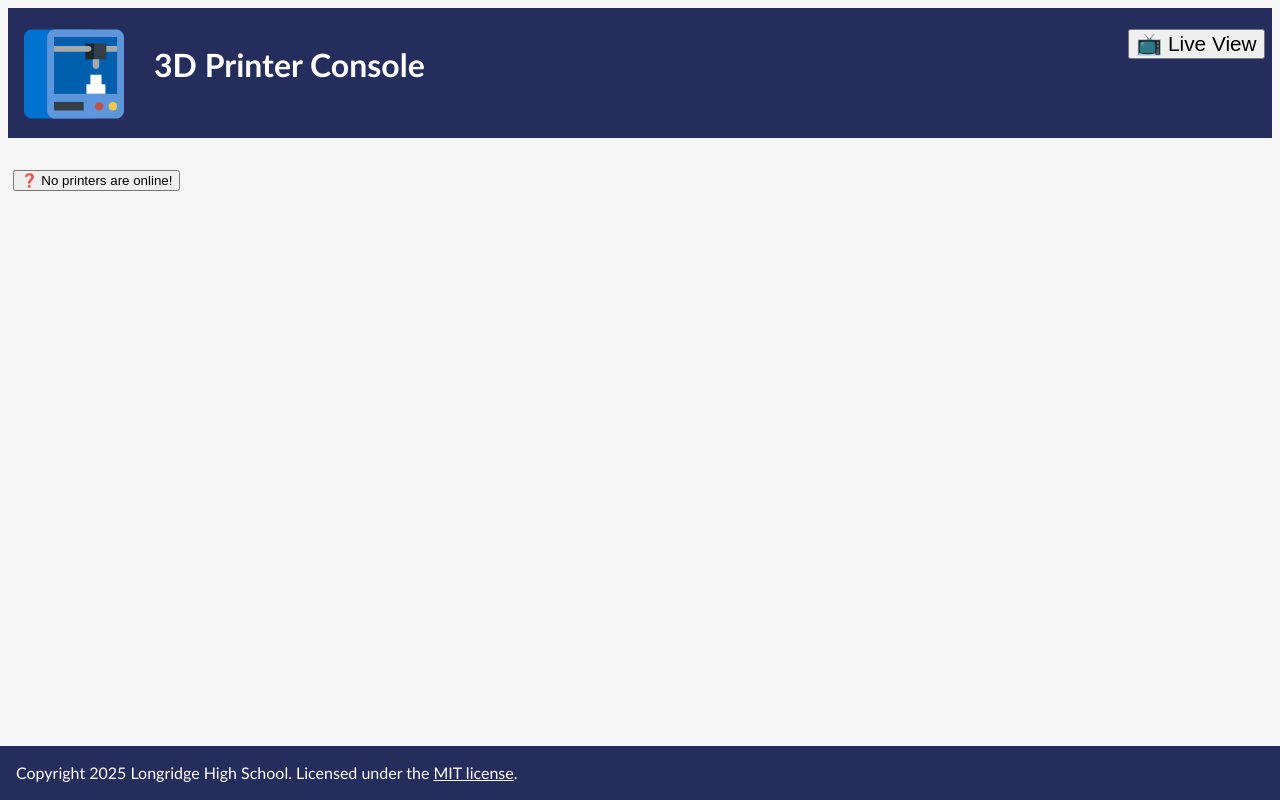
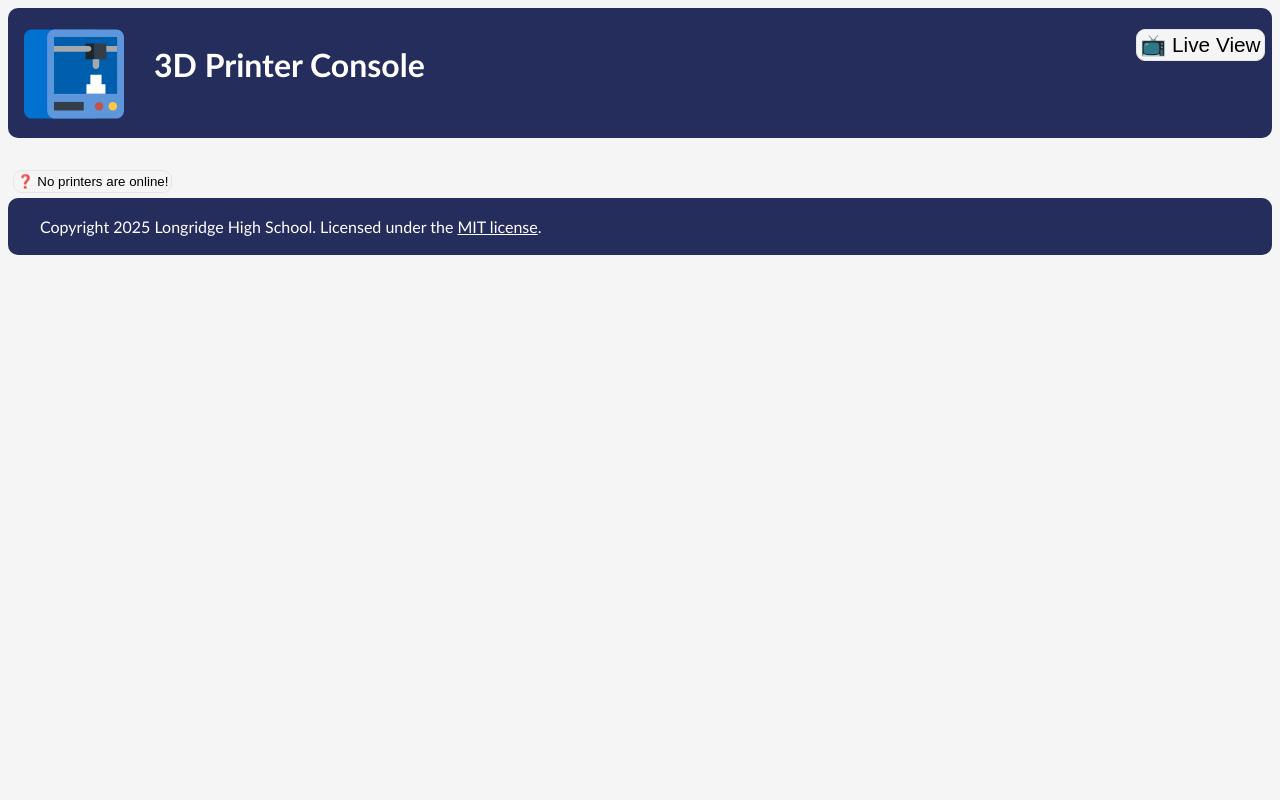
Before and after one commit to Longridge-High-School/3d-print-console, a PHP site: page / in a window 1280 px wide. Run offline with PHP 8.4, Linux system fonts and the light colour scheme.

Commit message:
Added rounded UI elements, updated PHP, made the page reload rather than refresh most od the time and font colour for headers and footer can now be changed.

```diff
--- a/console/css/small.css
+++ b/console/css/small.css
@@ -24,6 +24,7 @@
         position: absolute;
         padding: 1px;
         margin-top: 10px;
+        margin-left: 2px;
         z-index: 15;
         top: 0;
         left: 0;
--- a/console/css/style.css
+++ b/console/css/style.css
@@ -2,6 +2,7 @@
 {
     --brandColour: #252d5c;
     --smallScreenLiveColour: #586497EE;
+    --headerFooterTextColour: #FFFFFF;
 }
 
 body
@@ -14,11 +15,12 @@ body
 header
 {
     background-color: var(--brandColour);
-    color: white;
+    color: var(--headerFooterTextColour);
     padding: 1em;
     margin-bottom: 0.5em;
     padding-bottom: 2em;
     text-align: left;
+    border-radius: 10px;
 }
 
 .Logo
@@ -37,8 +39,19 @@ main
 
 .JobStatus
 {
-    padding: 2px;
+    padding: 4px;
     background-color: whitesmoke;
+    border-radius: 9px;
+}
+
+.LockedText
+{
+    text-align: center;
+    background-color: lightcoral;
+    border-radius: 9px;
+    padding: 3px;
+    padding-top: 1.25em;
+    padding-bottom: 1.25em;
 }
 
 aside
@@ -54,6 +67,7 @@ aside
     margin-top: 0.1em;
     padding: 0.4em;
     background-color: whitesmoke;
+    border-radius: 9px;
 }
 
 #CameraContainer
@@ -70,20 +84,19 @@ iframe
 
 footer
 {
+    background-color: var(--brandColour);
+    color: var(--headerFooterTextColour);
+    padding: 0.2em;
+    padding-left: 2em;
     text-align: left;
-    width: 100%;
-    position: fixed;
+    border-radius: 10px;
+    position: sticky;
     bottom: 0;
-    background-color: var(--brandColour);
-    color: white;
-    padding: 0.1em;
-    padding-left: 1em;
-    left: 0;
 }
 
 footer a
 {
-    color: white;
+    color: var(--headerFooterTextColour);
     font-size: 1em;
     font-family: Calibri, sans-serif;
 }
@@ -100,20 +113,44 @@ td
     min-width: 5em;
 }
 
+tr td:first-of-type
+{
+    border-bottom-left-radius: 10px;
+    border-top-left-radius: 10px;
+}
+
+tr td:last-of-type
+{
+    border-bottom-right-radius: 10px;
+    border-top-right-radius: 10px;
+}
+
 a
 {
     color: black;
     font-size: 0.75em;
 }
 
-button, input[type=file]
+button, input[type=file]::file-selector-button
 {
     margin: 5px;
+    border-radius: 9px;
+    padding: 3px;
+    background-color: whitesmoke;
+    border: 1.5px solid rgb(230, 230, 230);
+    transition-duration: 0.4s;
 }
 
-label
+button:hover, input[type=file]::file-selector-button:hover
 {
-    vertical-align: top;
+    background-color: var(--brandColour);
+    color: white;
+    border: 1.5px solid var(--brandColour);
+}
+
+label, input[type=range]
+{
+    vertical-align: middle;
 }
 
 .LiveViewButton
@@ -130,4 +167,14 @@ label
 #BackButton
 {
     visibility: hidden;
+    background-color: lightgrey;
+    color: red;
+    border: 1.5px solid darkred;
 }
+
+#BackButton:hover
+{
+    background-color: var(--brandColour);
+    border: 1.5px solid var(--brandColour);
+    color: white;
+}
--- a/console/index.html
+++ b/console/index.html
@@ -2,6 +2,7 @@
 <html lang = "en-gb">
     <head>
         <meta charset = "utf-8">
+        <meta http-equiv = "Cache-Control" content = "no-store, max-age=0"> <!-- Force page to reload all the JSON. -->
         <link rel = "stylesheet" href = "/css/style.css">
         <link rel = "icon" href = "/img/favicon.svg" sizes = "any" type = "image/svg+xml">
         <script type = "text/JavaScript" src = "/js/config.js"></script>
@@ -26,7 +27,7 @@
         </main>
         <aside id = "LivePanel">
             <span class = "LivePanelControls">
-                <button id = "BackButton" onclick = "CloseLivePanel ()">❌ Back</button>
+                <button id = "BackButton" onclick = "CloseLivePanel ()">❌</button>
                 <label><b>Camera Scale:</b></label>
                 <input type = "range" min = "40" max = "100" value = "100" id = "ScaleSlider" onchange = "UpdateCameraScale ()">
             </span>
--- a/console/js/config.js
+++ b/console/js/config.js
@@ -7,6 +7,7 @@ async function LoadConfig ()
 
     document.querySelector (":root").style.setProperty ("--brandColour", config.brandColour);
     document.querySelector (":root").style.setProperty ("--smallScreenLiveColour", config.smallScreenLiveColour);
+    document.querySelector (":root").style.setProperty ("--headerFooterTextColour", config.headerFooterTextColour);
 }
 
 var logServer;
--- a/console/js/console.js
+++ b/console/js/console.js
@@ -2,22 +2,23 @@ async function CreateTable ()
 {
     const response = await fetch ("/data/printers.json");
     printers = await response.json ();
+    let content = "";
 
     for (var printer of printers)
     {
         try
         {
             var status = await GetStatus (printer.host, printer.key);
+            let row = "";
 
-            row = mainTable.insertRow ();
-            row.innerHTML += "<td><h3>" + printer.name + "</h3><br><p><a href = '" + printer.host + "' target = '_blank'>Access Device</a></p></td>";
-            row.innerHTML += `<td>
+            row += `<td style = "text-align: center;"><h3>${printer.name}</h3><br><p><a href = "${printer.host}" target = "_blank">Access Device</a></p></td>`;
+            row += `<td>
                                     <b>Status:</b>
                                     <br>` + status + `<br><br>
                                     ` + await GetJobStatus (printer.host, printer.key) + `
                                 </td>`;
-            row.innerHTML += "<td><b>Current File:</b><br>" + await GetCurrentFile (printer.host, printer.key) + "</td>";
-            row.innerHTML += `<td>
+            row += "<td><b>Current File:</b><br>" + await GetCurrentFile (printer.host, printer.key) + "</td>";
+            row += `<td>
                                 <b>Filament Colour:</b><br>
                                 <svg width = "30" height = "30" xmlns = "http://www.w3.org/2000/svg">
                                     <pattern id = "pattern-checkers" x = "0" y = "0" width = "10" height = "10" patternUnits = "userSpaceOnUse">
@@ -34,7 +35,7 @@ async function CreateTable ()
             {
                 if (!CheckKioskMode ())
                 {
-                    row.innerHTML += `<td><button>🔒 Printer Locked</button></td><td></td>`;
+                    row += `<td colspan = 2><div class = "LockedText">🔒 Printer Locked</div></td>`;
                 }
             }
             else
@@ -43,34 +44,35 @@ async function CreateTable ()
                 {
                     if (status == "Ready to Print")
                     {
-                        row.innerHTML += `<td><button onclick = 'Job (${printer.id}, "start");'>✅ Start Printing</button></td>`;
+                        row += `<td><button onclick = 'Job (${printer.id}, "start");'>✅ Start Printing</button></td>`;
                     }
                     else if (status == "Paused")
                     {
-                        row.innerHTML += `<button onclick = 'Job (${printer.id}, "pause");'>⏯️ Resume</button><br>`;
-                        row.innerHTML += `<button onclick = 'Job (${printer.id}, "cancel");'>❌ Cancel</button><br>`;
-                        row.innerHTML += `<button onclick = 'Job (${printer.id}, "restart");'>🔁 Restart</button></td>`;
+                        row += `<button onclick = 'Job (${printer.id}, "pause");'>⏯️ Resume</button><br>`;
+                        row += `<button onclick = 'Job (${printer.id}, "cancel");'>❌ Cancel</button><br>`;
+                        row += `<button onclick = 'Job (${printer.id}, "restart");'>🔁 Restart</button></td>`;
                     }
                     else if (status == "Busy Printing")
                     {
-                        row.innerHTML += `<button onclick = 'Job (${printer.id}, "pause");'>⏯️ Pause</button><br>`;
-                        row.innerHTML += `<button onclick = 'Job (${printer.id}, "cancel");'>❌ Cancel</button></td>`;
+                        row += `<button onclick = 'Job (${printer.id}, "pause");'>⏯️ Pause</button><br>`;
+                        row += `<button onclick = 'Job (${printer.id}, "cancel");'>❌ Cancel</button></td>`;
                     }
                     else
                     {
-                        row.innerHTML += `<div style = "vertical-align: center; text-align: center;">
+                        row += `<div style = "vertical-align: center; text-align: center;">
                                             <i>Please wait...</i>
                                         </div></td>`;
                     }
 
-                    row.innerHTML += `<td>
+                    row += `<td>
                                         <input type = "file" accept = "` + printer.file + `" id = "file_` + printer.host + `" name = "file" onclick = "clearTimeout (timeOutID);">
+                                        <br>
                                         <button onclick = "UploadFile (` + printer.id + `);">⬆️ Upload & Select File</button>
                                     </td>`;
                 }
             }
 
-            row.style.backgroundColor = printer.background;
+            content += `<tr style = "background-color: ${printer.background}">${row}</tr>`;
 
             document.getElementById ("PowerOnButton").style.display = "none";
         }
@@ -99,6 +101,10 @@ async function CreateTable ()
             }
         }
     }
+
+    mainTable.innerHTML = content; // Write new table.
+
+    SetRefresh (); // Reload data in 10 seconds.
 }
 
 async function GetStatus (host, key)
@@ -242,7 +248,7 @@ async function Job (id, command)
     host = printers [id].host;
     key = printers [id].key;
 
-    await WriteLog ("Ran command '" + command + "' on " + printers [id].name + ".");
+    await WriteLog (`Ran command "${command}" on ${printers [id].name}.`);
 
     const options =
     {
--- a/console/js/refresh.js
+++ b/console/js/refresh.js
@@ -1,4 +1,18 @@
-const timeOutID = setTimeout (function ()
+var timeOutID;
+var refreshCounter = 0;
+
+function SetRefresh ()
 {
-    window.location.reload (1);
-}, 10000);
+    timeOutID = setTimeout (function ()
+    {
+        if (refreshCounter === 5) // Refresh the page every 5 reloads.
+        {
+            location.reload (); // Refresh the page.
+        }
+        else
+        {
+            refreshCounter++;
+            CreateTable (); // Regenerate the table.
+        }
+    }, 10000);
+}
--- a/default/config.json
+++ b/default/config.json
@@ -1,5 +1,6 @@
 {
     "brandColour": "#252d5c",
     "smallScreenLiveColour": "#586497EE",
+    "headerFooterTextColour": "#FFFFFF",
     "logServer": "http://localhost:9000"
 }
```
Also changed, not shown: 1 other file.
